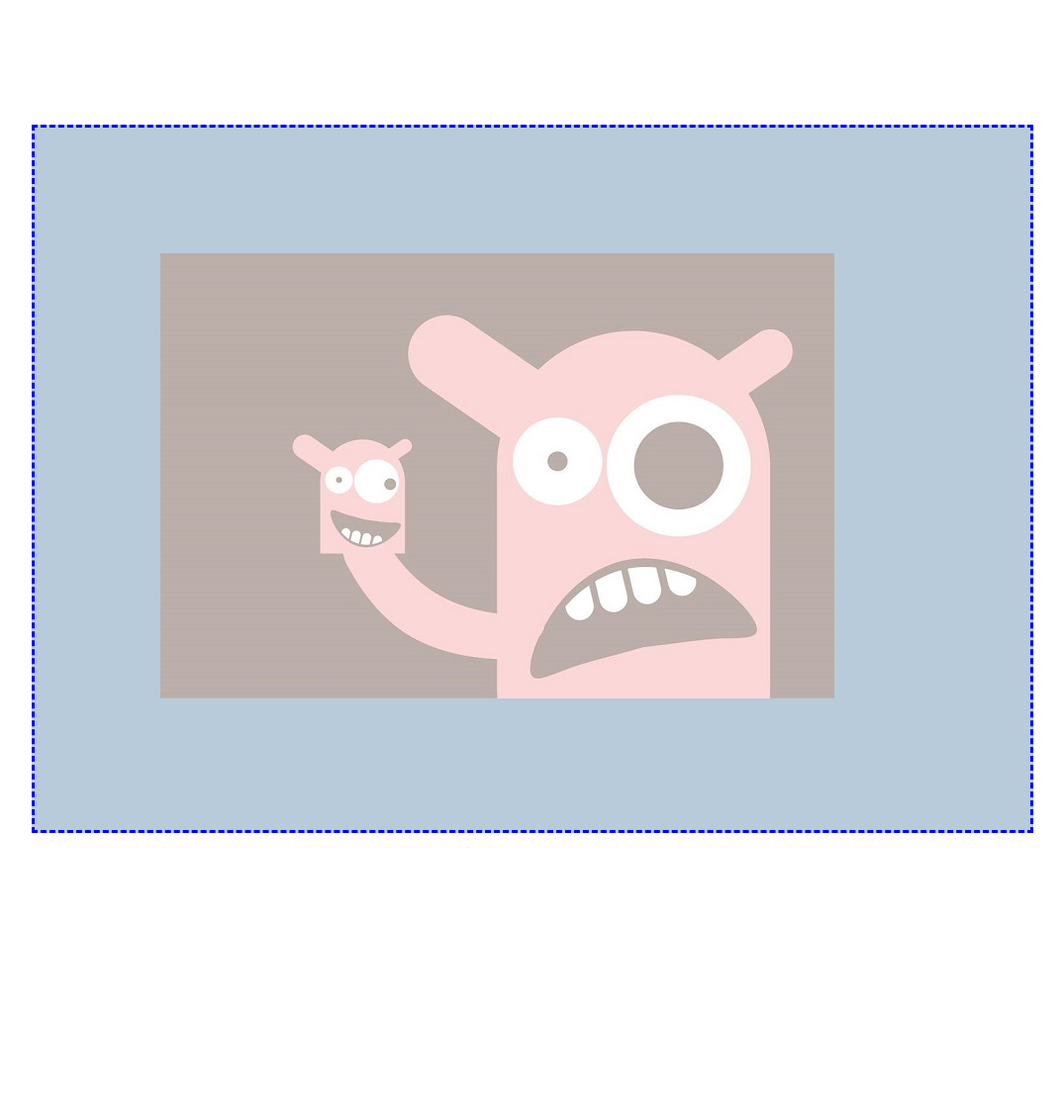
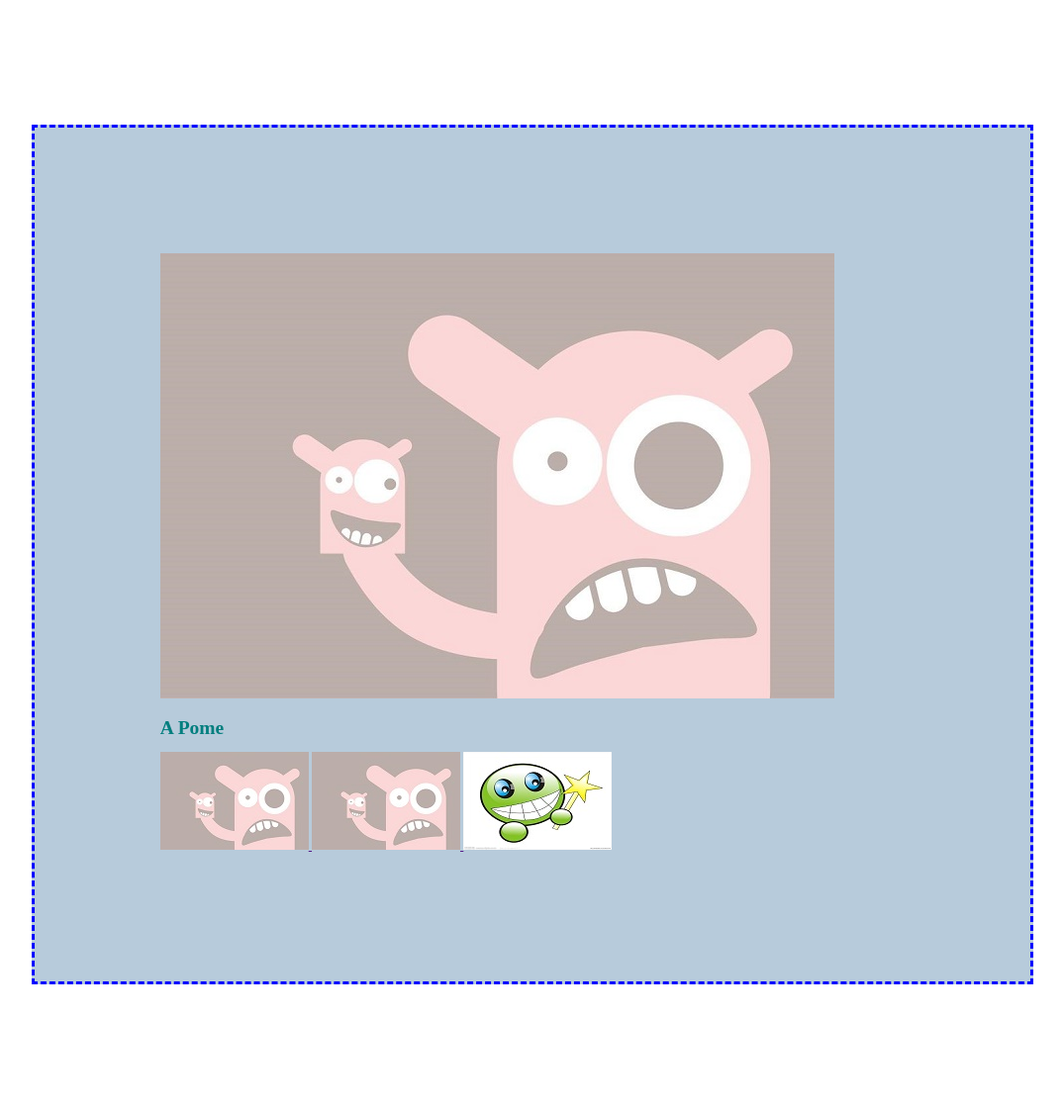
Before and after one commit to moonlightmu/jekyll_demo, a Jekyll site: the page built from _posts/2017-05-13-The-eight-page.html, in a window 1280 px wide. Shown: the whole page at 99% size, without its empty margins (102-1177 px from the left). Built offline with Jekyll 4.4.1, drawn with Linux system fonts in a browser that asks for light colours; before the commit the page ends 968 px from its top, so only the background shows below that.

Commit message:
list ++++++++++++++++++++++++++++++++++++

```diff
--- a/_posts/2017-05-13-The-eight-page.html
+++ b/_posts/2017-05-13-The-eight-page.html
@@ -6,9 +6,16 @@ title: Code Garden
 <img src="{{ site.url }}{{ site.baseurl }}/img/2-450.jpg">
 
 
-
-
-
-
+<h1>A Pome </h1>
+<a href="">
+<img src="{{ site.url }}{{ site.baseurl }}/img/2.jpg"  alt="one">
+</a>
+<a href="">
+<img src="{{ site.url }}{{ site.baseurl }}/img/3.jpg"  alt="two">
+</a>
+<a href="">
+<img src="{{ site.url }}{{ site.baseurl }}/img/4.jpg"  alt="three">
+</a>
+<br>
 
 </div>
```
Also changed, not shown: _posts/2017-05-13-The-six-page.html (deleted, +0 -7 lines).
